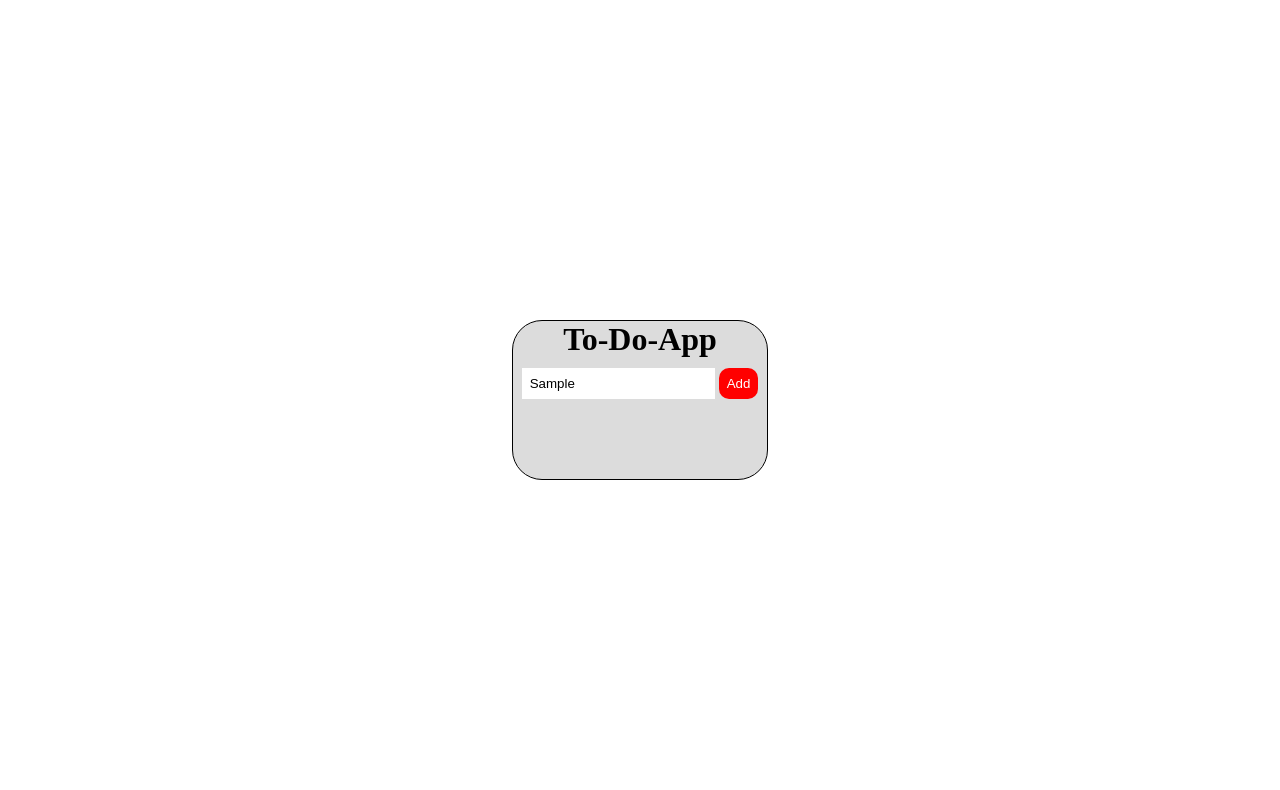
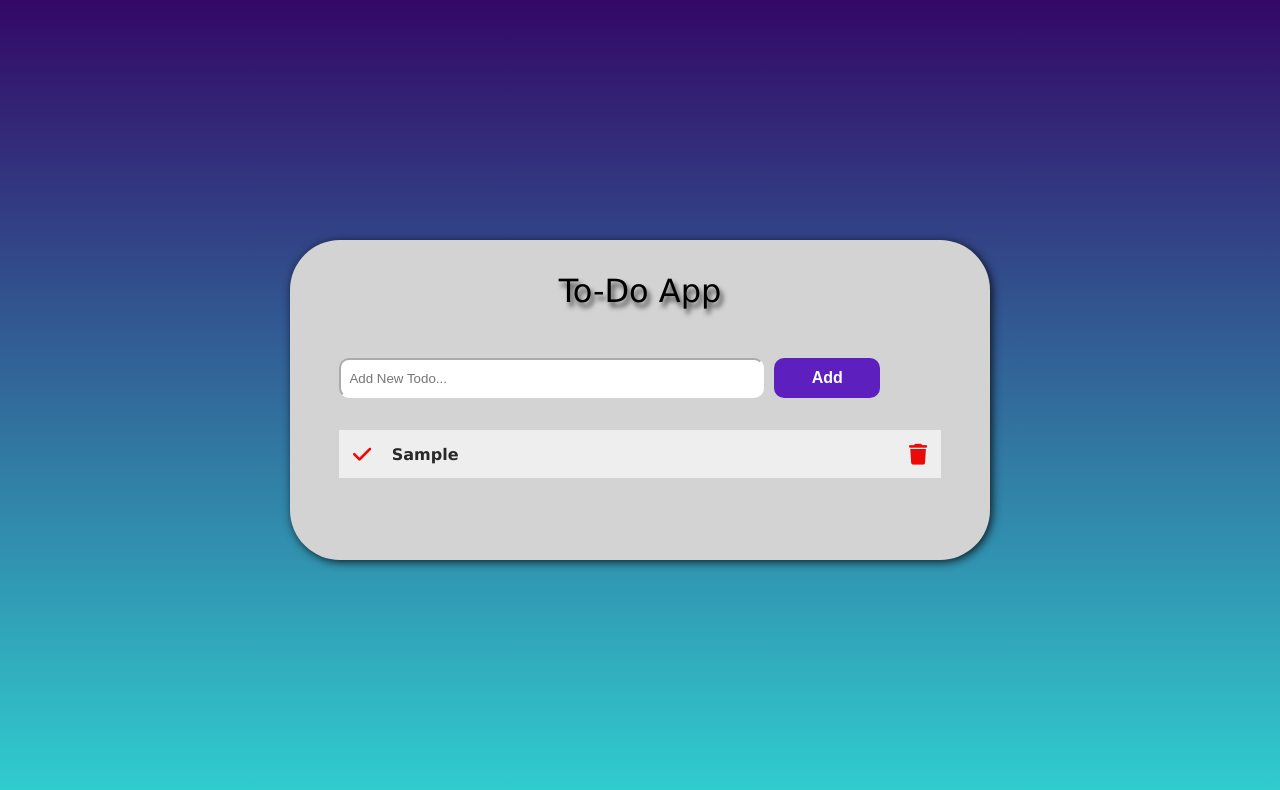
Before and after one commit to achieve-software/39-Todo-App, a plain HTML site: page index.html in a window 1280 px wide. Both pictures are taken after typing "Sample" into the empty fields and a click on the button "Add". Drawn offline with Linux system fonts and the light colour scheme.

Commit message:
todo app

```diff
--- a/index.html
+++ b/index.html
@@ -4,17 +4,29 @@
     <meta charset="UTF-8" />
     <meta http-equiv="X-UA-Compatible" content="IE=edge" />
     <meta name="viewport" content="width=device-width, initial-scale=1.0" />
-    <title>Todo-app</title>
     <link rel="stylesheet" href="style.css" />
+    <title>To-Do App</title>
+    <link
+      rel="stylesheet"
+      href="https://cdnjs.cloudflare.com/ajax/libs/font-awesome/6.0.0/css/all.min.css"
+      integrity="sha512-9usAa10IRO0HhonpyAIVpjrylPvoDwiPUiKdWk5t3PyolY1cOd4DSE0Ga+ri4AuTroPR5aQvXU9xC6qOPnzFeg=="
+      crossorigin="anonymous"
+      referrerpolicy="no-referrer"
+    />
   </head>
   <body>
-    <div id="container">
-      <div class="item">
-        <h1>To-Do-App</h1>
-        <input type="text" id="input" placeholder="Add New Todo..." />
-        <button id="button">Add</button>
-      </div>
-    </div>
+    <main class="container">
+      <header>To-Do App</header>
+      <section class="todo-add">
+        <form class="todo-add">
+          <input type="text" id="todo-input" placeholder="Add New Todo..." />
+          <button type="submit" id="todo-button">Add</button>
+        </form>
+      </section>
+      <section class="todos">
+        <ul id="todo-ul"></ul>
+      </section>
+    </main>
     <script src="index.js"></script>
   </body>
 </html>
--- a/index.js
+++ b/index.js
@@ -0,0 +1,73 @@
+const todoInput = document.getElementById("todo-input");
+const addBtn = document.querySelector("#todo-button");
+const todoUl = document.querySelector("#todo-ul");
+let todoList = JSON.parse(localStorage.getItem("todoList")) || [];
+
+window.addEventListener("load", () => {
+  getTodoListFromLocalStorage();
+});
+const getTodoListFromLocalStorage = () => {
+  todoList.forEach((todo) => {
+    createTodo(todo);
+  });
+};
+
+addBtn.addEventListener("click", (e) => {
+  e.preventDefault();
+  if (todoInput.value.trim() === "") {
+    alert("Please enter new todo text!");
+    return;
+  }
+  const newTodo = {
+    id: new Date().getTime(),
+    completed: false,
+    text: todoInput.value,
+  };
+  createTodo(newTodo);
+  todoList.push(newTodo);
+  localStorage.setItem("todoList", JSON.stringify(todoList));
+  e.target.closest("form").reset();
+});
+const createTodo = (newTodo) => {
+  const { id, completed, text } = newTodo;
+
+  const li = document.createElement("li");
+  li.setAttribute("id", id);
+
+  completed ? li.classList.add("checked") : "";
+
+  const icon = document.createElement("i");
+  icon.setAttribute("class", "fas fa-check");
+
+  li.appendChild(icon);
+
+  const p = document.createElement("p");
+  p.innerText = text;
+  li.appendChild(p);
+
+  const removeIcon = document.createElement("i");
+  removeIcon.setAttribute("class", "fas fa-trash");
+  li.append(removeIcon);
+  todoUl.prepend(li);
+};
+
+todoUl.addEventListener("click", (e) => {
+  const idAttr = e.target.closest("li").getAttribute("id");
+  if (e.target.classList.contains("fa-check")) {
+    e.target.parentElement.classList.toggle("checked");
+
+    todoList.forEach((todo) => {
+      if (todo.id == idAttr) {
+        todo.completed = !todo.completed;
+      }
+    });
+    localStorage.setItem("todoList", JSON.stringify(todoList));
+  } else if (e.target.classList.contains("fa-trash")) {
+    e.target.parentElement.remove();
+    todoList = todoList.filter((todo) => todo.id != idAttr);
+    localStorage.setItem("todoList", JSON.stringify(todoList));
+  } else {
+    alert("other element clicked");
+  }
+  console.log(todoList);
+});
--- a/style.css
+++ b/style.css
@@ -5,36 +5,123 @@
 }
 
 body {
-  text-align: center;
-}
-#container {
+  font-family: Verdana, Geneva, Tahoma, sans-serif;
+  background-image: linear-gradient(to top, #30cfd0 0%, #330867 100%);
   height: 100vh;
   display: flex;
+  flex-direction: column;
+  align-items: center;
   justify-content: center;
-  align-items: center;
 }
 
-.item {
-  border: 1px solid black;
-  border-radius: 30px;
-  width: 20%;
-  height: 20vh;
-  background-color: gainsboro;
-}
-h1 {
-  padding-bottom: 0.6rem;
+.container {
+  width: 85vw;
+  max-width: 700px;
+  min-height: 40vh;
+  border-radius: 50px;
+  box-shadow: 2px 2px 10px rgba(0, 0, 0, 0.8);
+  background-color: lightgray;
+  display: flex;
+  flex-direction: column;
+  align-items: center;
+  padding: 1rem;
 }
 
-input {
+header {
+  font-size: 2rem;
+  color: black;
+  text-shadow: 3px 5px 5px rgba(0, 0, 0, 0.7);
+  text-align: center;
+  padding: 1rem;
+}
+
+.todo-add {
+  width: 90%;
+  display: flex;
+  margin-top: 1rem;
+  font-size: 0.5rem;
+}
+#todo-input {
+  width: 80%;
+  margin-right: 10px;
+  border-color: #fff;
+  border-radius: 10px;
+  outline: none;
   padding: 0.5rem;
-  outline: none;
+}
+
+#todo-button {
+  width: 20%;
+  padding: 0.7rem;
+  background-color: #5d20bf;
+  color: #fff;
+  font-size: 1rem;
+  font-weight: bold;
+  border-radius: 10px;
   border: none;
 }
-button {
-  padding: 0.5rem;
-  background-color: red;
-  color: white;
-  border: none;
+
+#todo-button:hover {
+  opacity: 0.5;
+}
+
+.todos {
+  width: 90%;
+  margin-top: 2rem;
+  overflow-y: auto;
+  overflow-x: hidden;
+}
+
+.todos ul {
+  list-style: none;
+}
+
+ul li {
+  background-color: #eee;
+  color: rgb(41, 41, 41);
+  font-weight: bold;
+  margin-bottom: 1rem;
+  display: flex;
+  align-items: center;
+  transition: all 0.5s;
+}
+
+/* ul li:nth-child(even) {
+    background: #dde6f5;
+  } */
+
+ul li:hover {
+  transform: translate(3px, 2px);
+}
+
+li i {
+  padding: 1rem;
+  color: #ea0a0a;
+  transform: scale(1.3);
   cursor: pointer;
-  border-radius: 10px;
 }
+
+li i:hover {
+  color: maroon;
+}
+
+li p {
+  width: 100%;
+  padding: 0.4rem;
+}
+
+li.checked .fa-check {
+  color: #00e676;
+}
+
+li.checked p {
+  color: rgb(41, 41, 41);
+  text-decoration: line-through;
+  font-weight: normal;
+}
+
+@media screen and (max-width: 576px) {
+  li p {
+    font-size: 0.8rem;
+  }
+}
```
Also changed, not shown: 1.png (added), 2.png (added), 3.png (added).
